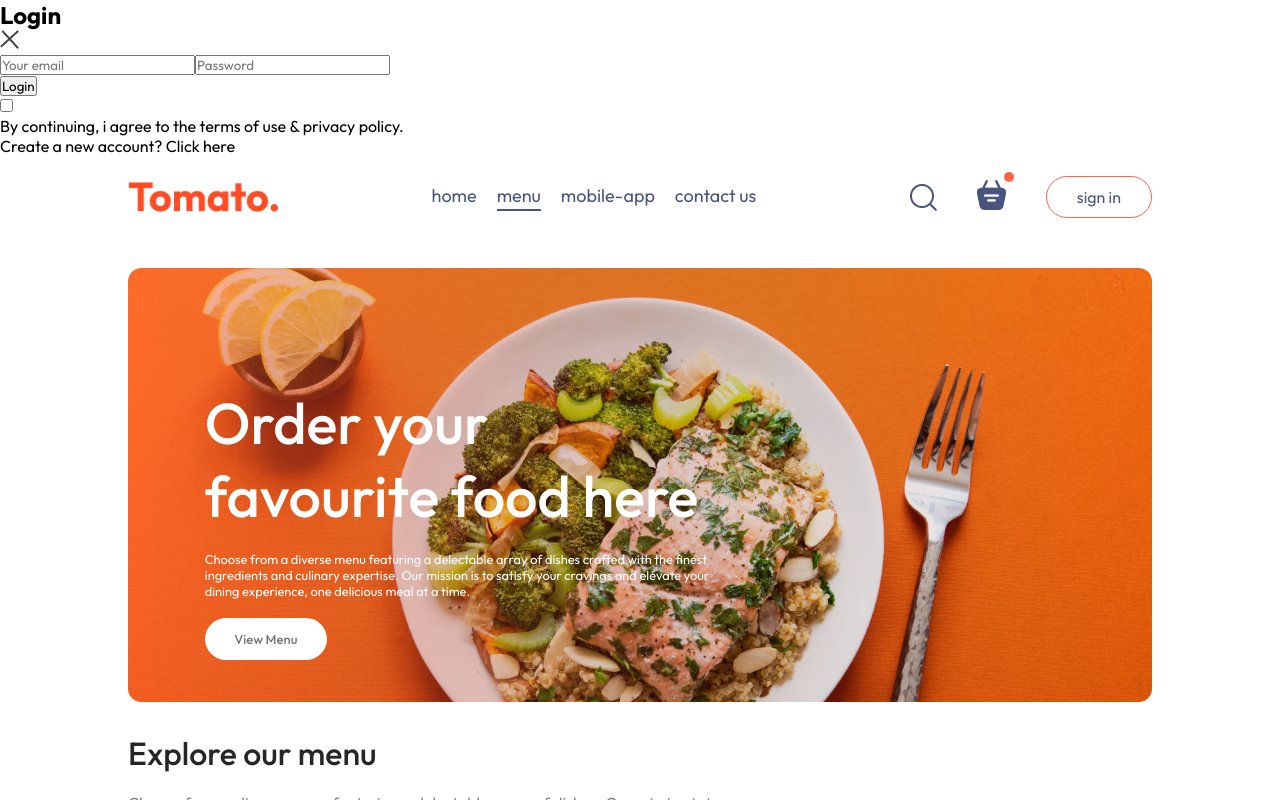
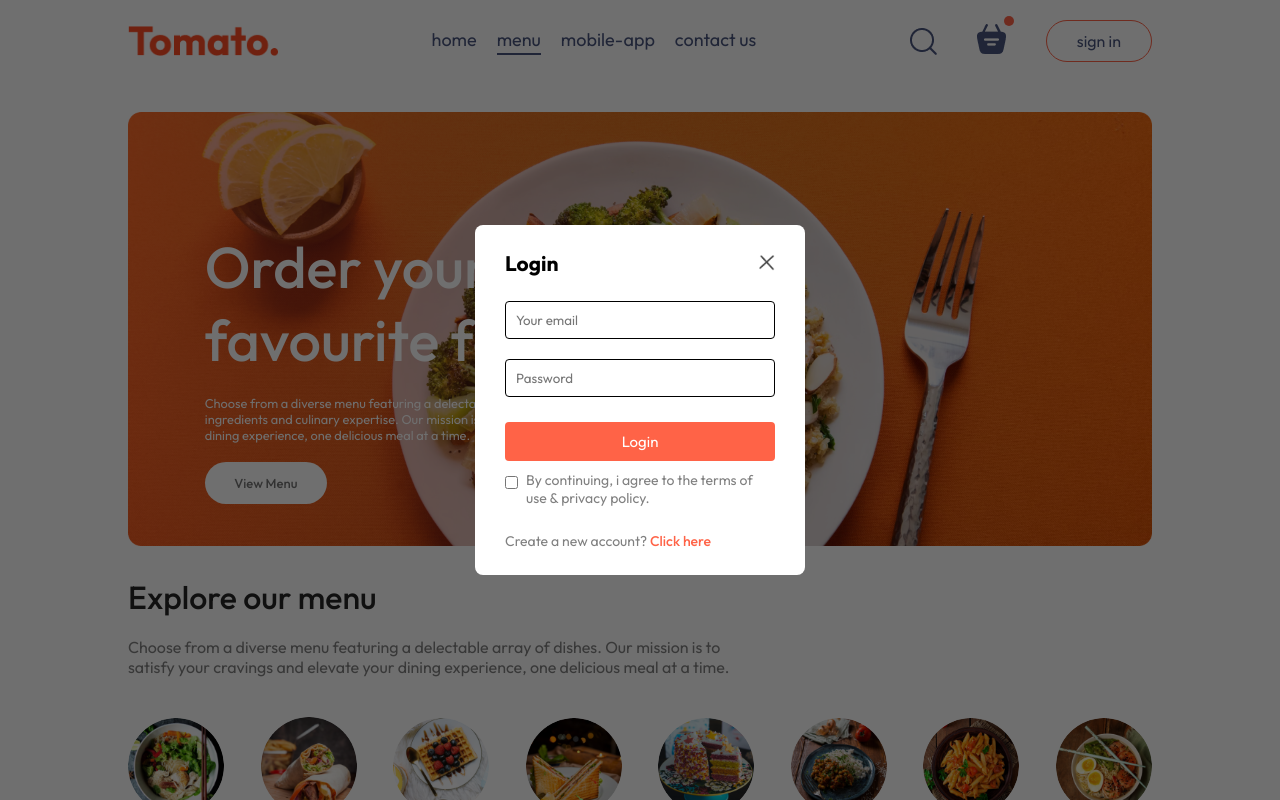
Before and after one commit to Chathurdha2024/GUI, a React (Vite) app in the folder frontend/: page / in a window 1280 px wide. Both pictures are taken after a click on the button "sign in". Shown: the top 800 px of the page. Built offline with nearby package versions, Linux system fonts and the light colour scheme.

Commit message:
Updated the Login and Sign Up Popup

```diff
--- a/frontend/src/components/LoginPopup/LoginPopup.css
+++ b/frontend/src/components/LoginPopup/LoginPopup.css
@@ -0,0 +1,74 @@
+.login-popup{
+    position: absolute;
+    z-index: 1;
+    width: 100%;
+    height: 100%;
+    background-color: #00000090;
+    display: grid;
+}
+
+.login-popup-container{
+    place-self: center;
+    width: max(23vw,330px);
+    color: #808080;
+    background-color: white;
+    display: flex;
+    flex-direction: column;
+    gap: 25px;
+    padding: 25px 30px;
+    border-radius: 8px;
+    font-size: 14px;
+    animation: fadeIn 0.5s;
+}
+
+.login-popup-title{
+    display: flex;
+    justify-content: space-between;
+    align-items: center;
+    color: black;
+}
+
+.login-popup-title img{
+    width: 16px;
+    cursor: pointer;
+}
+
+.login-popup-inputs{
+    display: flex;
+    flex-direction: column;
+    gap: 20px;
+}
+
+.login-popup-inputs input{
+    outline: none;
+    border: 1px solid;
+    padding: 10px;
+    border-radius: 4px;
+}
+
+.login-popup-container button{
+    border: none;
+    padding: 10px;
+    border-radius: 4px;
+    color: white;
+    background-color: tomato;
+    font-size: 15px;
+    cursor: pointer;
+}
+
+.login-popup-condition{
+    display: flex;
+    align-items: start;
+    gap: 8px;
+    margin-top: -15px;
+}
+
+.login-popup-condition input{
+    margin-top: 5px;
+}
+
+.login-popup p span{
+    color: tomato;
+    font-weight: 500;
+    cursor: pointer;
+}
```
